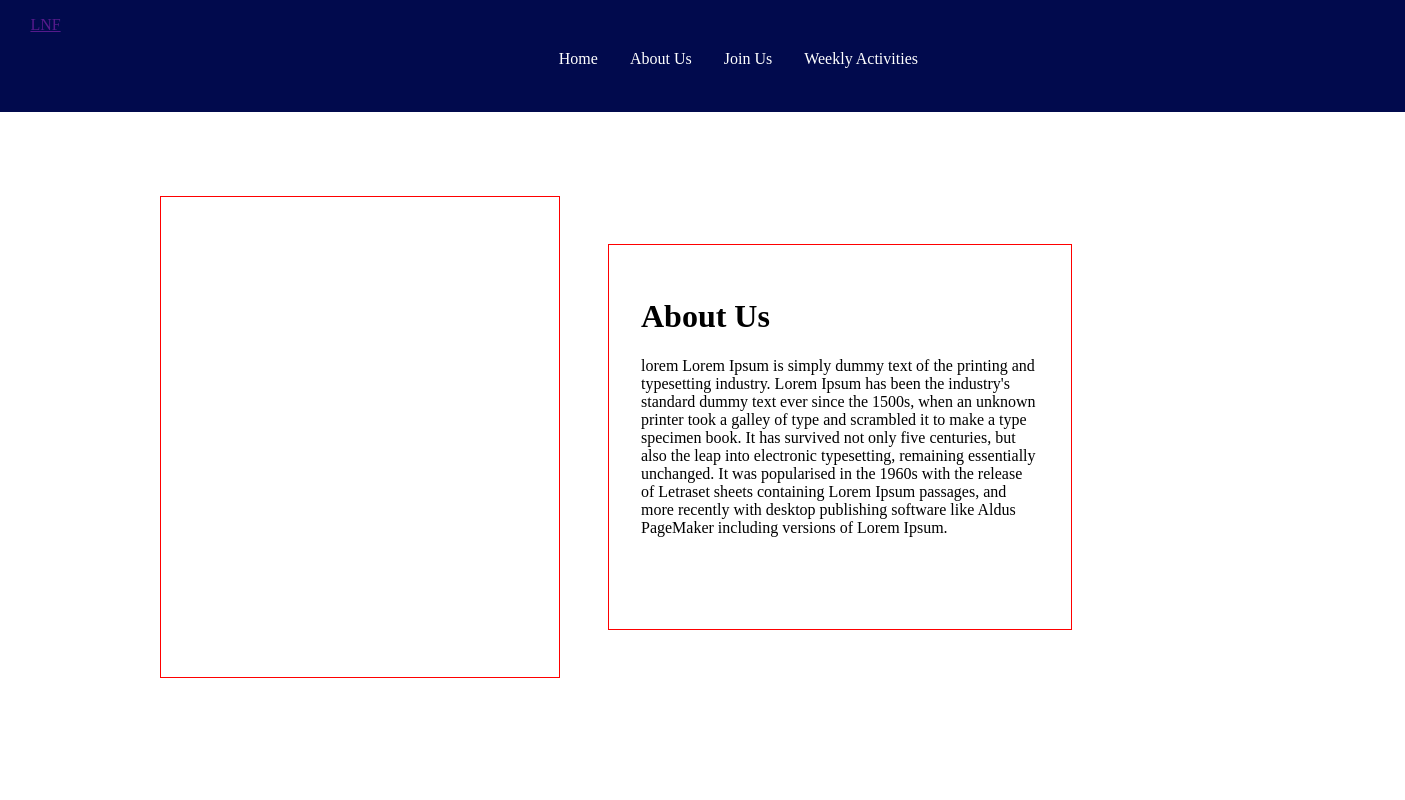
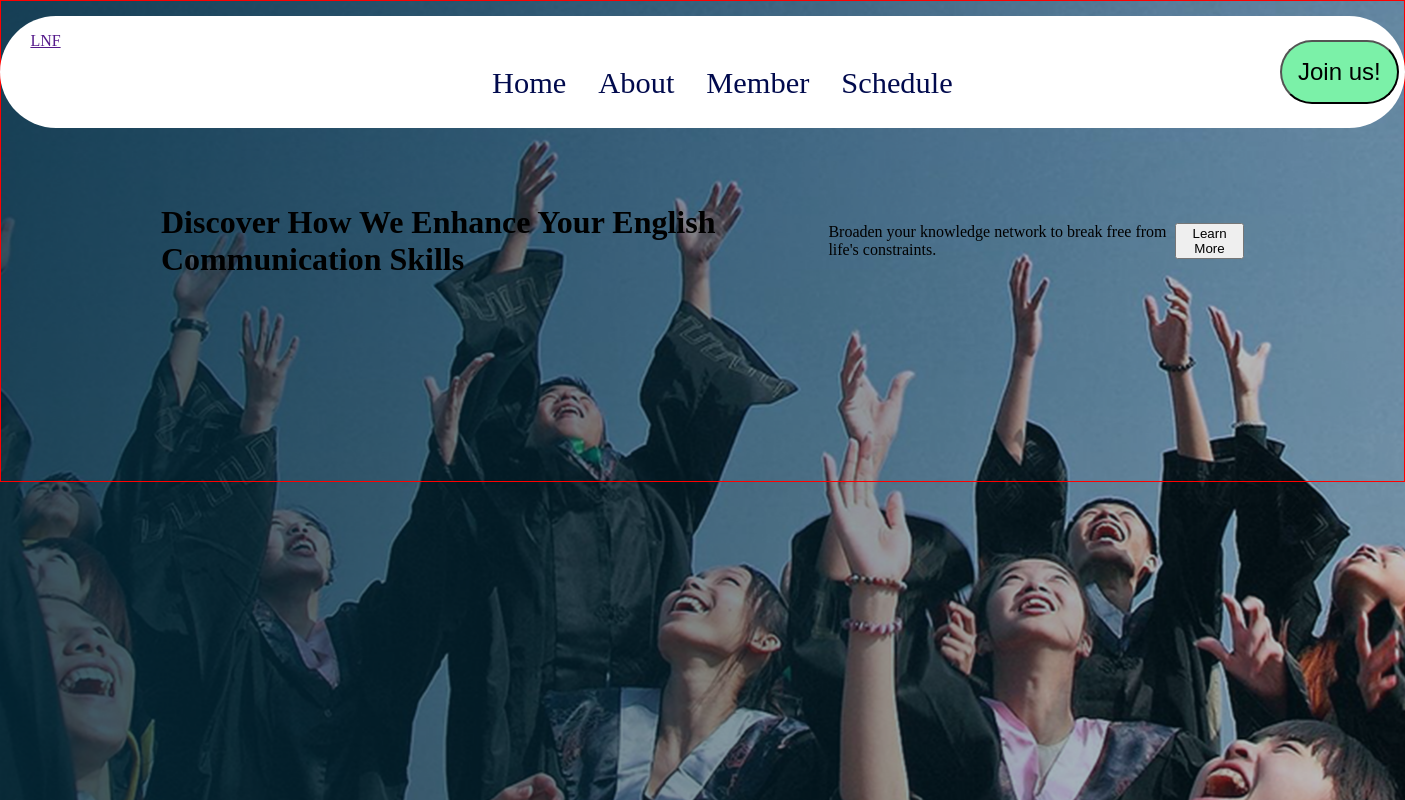
Before and after one commit to neelamraikwar9/LearnNFun, a React (Vite) app: page / in a window 1280 px wide. Shown: the top 800 px of the page, 1405 px wide, since content can reach past the window. Built offline with nearby package versions, Linux system fonts and the light colour scheme.

Commit message:
created a container

```diff
--- a/src/App.css
+++ b/src/App.css
@@ -1,11 +1,62 @@
+
+.navContainer {
+  /* Background-color:#010a4dff; */
+  background-color: white;
+  height: 5rem;
+  padding: 1rem 1.9rem;
+  margin-top: 1rem;
+  position: fixed;
+  width: 84rem;
+  border-radius: 5rem;
+}
+
+
+.joinUs{
+  position: absolute;
+  nav-left: 10rem;
+  left:80rem;
+  bottom: 1.5rem;
+  /* border: 1px solid red; */
+  border-radius: 2rem;
+  padding:1rem 1rem;
+  font-size: 1.5rem;
+  background-color: oklch(87.1% 0.15 154.449);
+  /* background-color: color rgb(188, 239, 156) */
+  font-style: none;
+;
+}
+
+.joinUs:hover{
+  /* background-color:oklch(79.2% 0.209 151.711); */
+  background-color: oklch(84.5% 0.143 164.978);
+  /* background-color: oklch(87.1% 0.15 154.449); */
+
+}
+
+
+
+
+
+
+.ulCon {
+  display: flex;
+  gap: 2rem;
+  justify-content: center;
+  align-items: flex-end;
+  margin-bottom: 1.5rem;;
+
+}
+
 .liStyl {
   list-style: none;
 
 }
 
 .liText {
-  color: white;
+  /* color: white; */
+  color:#010a4dff;
   text-decoration: none;
+  font-size: 1.9rem;
 }
 
 .imgContainer {
@@ -46,3 +97,31 @@
   font-family: 'Times New Roman';
   font-style: oblique;
 }
+
+
+.background {
+  position: static;
+  width: 87.8rem;
+  height: 80rem;
+  background: url("/public/images/img.png");
+  background-repeat: no-repeat; /* ✅ stops repeating */
+}
+
+.navbar {
+  position: absolute;
+}
+
+
+
+.lines {
+  /* position: relative; */
+  border: 1px solid red;
+  top: 30rem;
+  /* margin: 4rem; */
+  display: flex;
+  align-items: center;
+  justify-content: center;
+  padding: 10rem;
+  height: 10rem;
+
+}
--- a/src/components/Navbar.jsx
+++ b/src/components/Navbar.jsx
@@ -4,22 +4,24 @@ const Navbar = () => {
     <main>
       {/* <h1>navbar</h1> */}
 
-      <nav style={{backgroundColor:'#010a4dff', height: '5rem', padding: '1rem 1.9rem', margin: '0rem', position: 'fixed', width: '86rem', }}>
+      <nav className="navContainer">
         <a href="">LNF</a>
-        <ul style={{ display: 'flex', gap: '2rem', justifyContent: "center", alignItems: "flex-end"}}>
+        <ul className="ulCon">
           <li className="liStyl">
             <NavLink to="" className="liText">Home</NavLink>
           </li>
           <li className="liStyl">
-            <NavLink to="" className="liText">About Us</NavLink>
+            <NavLink to="" className="liText">About</NavLink>
           </li>
           <li className="liStyl">
-            <NavLink to="" className="liText">Join Us</NavLink>
+            <NavLink to="" className="liText">Member</NavLink>
           </li>
+
           <li className="liStyl">
-            <NavLink to="" className="liText">Weekly Activities</NavLink>
+            <NavLink to="" className="liText">Schedule</NavLink>
           </li>
         </ul>
+        <button className="joinUs">Join us!</button>
       </nav>
     </main>
   );
--- a/src/pages/LandingPage.jsx
+++ b/src/pages/LandingPage.jsx
@@ -3,13 +3,31 @@ const LandingPage = () => {
 
     return(
         <main className="body">
+        <div className="background">
+           {/* <img src="/public/images/img.png" alt="backgroundimg"/> */}
+        <div className="navbar">
         <Navbar/>
+        </div>
+
+        <div className="lines">
+          <h1>Discover How We Enhance Your English Communication Skills</h1>
+          <p>Broaden your knowledge network to break free from life's constraints. </p>
+           <button className="">Learn More</button>
+        </div>
+        </div>
+
+
+
+
+
+
+
         <br/>
         <br/>
 
         <div className="imgContainer">
             <div className="imgSecCont">
-            {/* <img src="" alt=""/> */}
+            {/* <img src="/public/images/img" alt="backgroundimg"/> */}
             </div>
 
             <div className="shortInfoCon">
```
Also changed, not shown: public/images/img.png (added).
